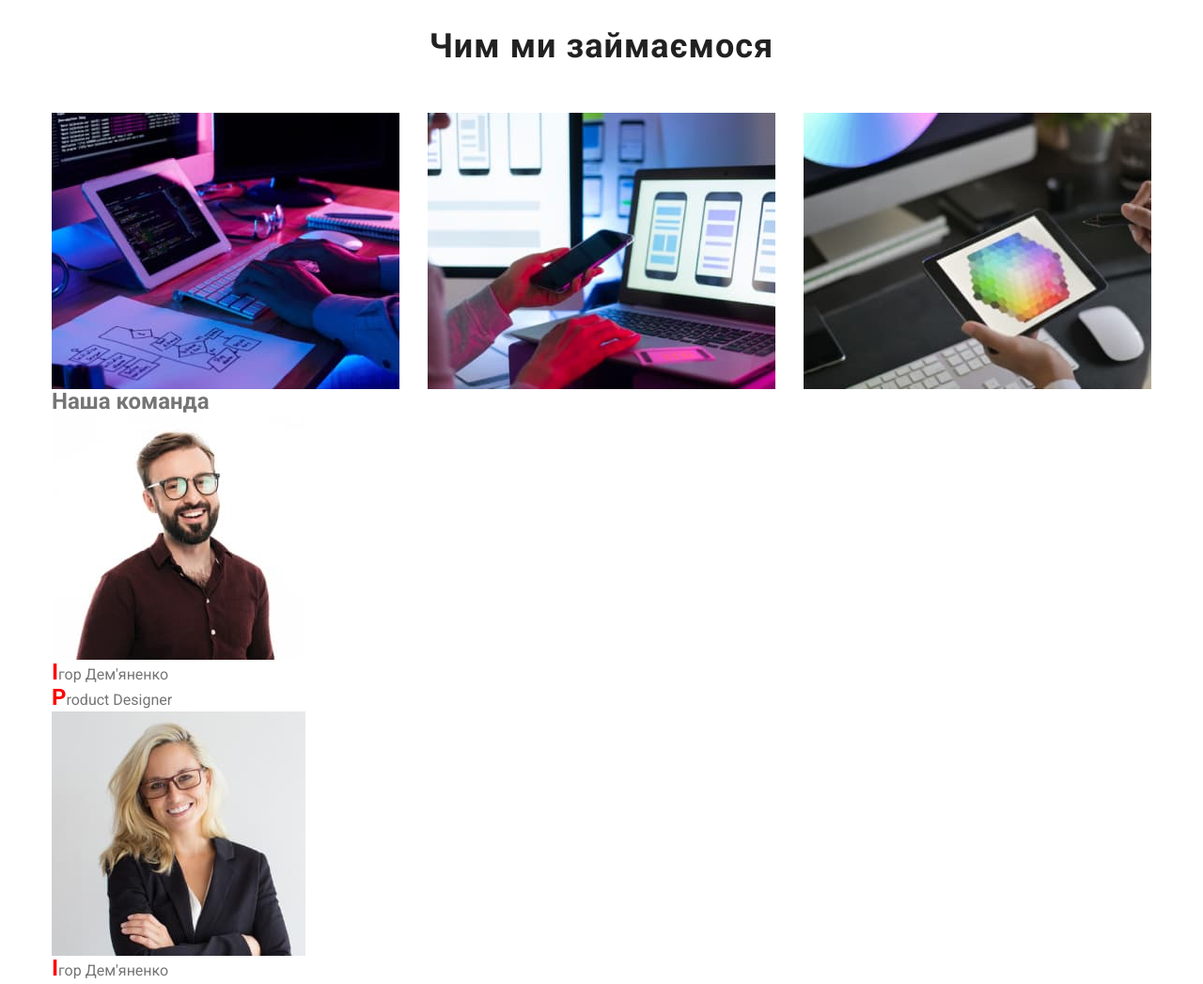
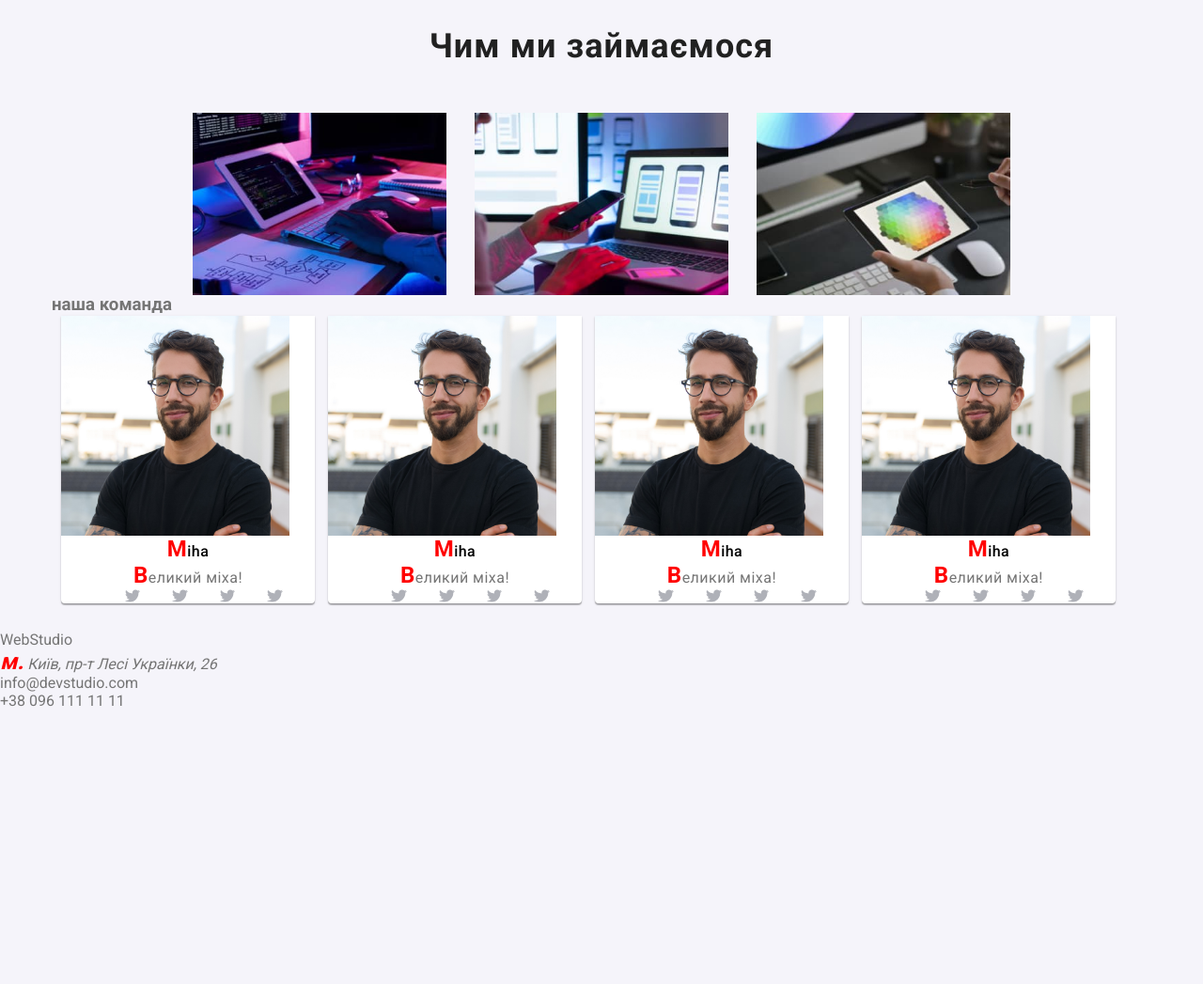
Before and after one commit to Yurka2012/lessons, a plain HTML site: page index.html in a window 1280 px wide. Shown: the part 1080-2127 px from the top of the page at 94% size. After the commit the page ends 1835 px from the top, so only its background shows below. Drawn offline with nearby package versions, Linux system fonts and the light colour scheme; files whose address does not match are found by name.

Commit message:
wdkwefmsvlke

```diff
--- a/index.html
+++ b/index.html
@@ -25,7 +25,9 @@
         <a href="#" class="logo"><span class="logo--web">Web</span>Studio</a>
         <ul class="nav__list">
           <li class="nav__list--item">
-            <a href="./index.html" class="nav-link bottom-line active-link">Студія</a>
+            <a href="./index.html" class="nav-link bottom-line active-link"
+              >Студія</a
+            >
           </li>
           <li class="nav__list--item">
             <a href="./partfolio.html" class="nav-link">Портфоліо</a>
@@ -41,7 +43,9 @@
 
       <ul class="header__contacts">
         <li class="contacts-item">
-          <a href="mailto:info@devstudio.com" class="contact-link">info@devstudio.com</a>
+          <a href="mailto:info@devstudio.com" class="contact-link"
+            >info@devstudio.com</a
+          >
         </li>
         <li class="contacts-item">
           <a href="tel:+380961111111" class="contact-link">+38 096 111 11 11</a>
@@ -58,29 +62,37 @@
         <h2 class="sectionHeading">Конкурентні переваги</h2>
         <ul class="list">
           <li class="list-item antena">
+
             <div class="text-container">
               <h3 class="asda">УВАГА ДО ДЕТАЛЕЙ</h3>
               <p class="text">
-                Ідейні міркування, і навіть початок повсякденної роботи з формування позиції.
+                Ідейні міркування, і навіть початок повсякденної роботи з
+                формування позиції.
               </p>
             </div>
           </li>
           <li class="list-item list-item__active clock">
             <div class="text-container">
               <h3 class="asda">ПУНКТУАЛЬНІСТЬ</h3>
-              <p class="text">Lorem ipsum dolor sit amet consectetur adipisicing elit.</p>
+              <p class="text">
+                Lorem ipsum dolor sit amet consectetur adipisicing elit.
+              </p>
             </div>
           </li>
           <li class="list-item diagram">
             <div class="text-container">
               <h3 class="asda">ПЛАНУВАННЯ</h3>
-              <p class="text">Lorem ipsum dolor sit amet consectetur adipisicing elit.</p>
+              <p class="text">
+                Lorem ipsum dolor sit amet consectetur adipisicing elit.
+              </p>
             </div>
           </li>
           <li class="list-item astronavt">
             <div class="text-container">
               <h3 class="asda">СУЧАСНІ ТЕХНОЛОГІЇ</h3>
-              <p class="text">Lorem ipsum dolor sit amet consectetur adipisicing elit.</p>
+              <p class="text">
+                Lorem ipsum dolor sit amet consectetur adipisicing elit.
+              </p>
             </div>
           </li>
         </ul>
@@ -88,51 +100,126 @@
       <section class="abaut-us container">
         <h2 class="about-us__heading">Чим ми займаємося</h2>
         <div class="img-block">
-          <img class="about-us__img" src="./assets/img/img1-opt.jpg" alt="Картинка" />
-          <img class="about-us__img" src="./assets/img/img2-opt.jpg" alt="Картинка" />
-          <img class="about-us__img" src="./assets/img/img3-opt.jpg" alt="Картинка" />
+          <img
+            class="about-us__img"
+            src="./assets/img/img1-opt.jpg"
+            alt="Картинка"
+          />
+          <img
+            class="about-us__img"
+            src="./assets/img/img2-opt.jpg"
+            alt="Картинка"
+          />
+          <img
+            class="about-us__img"
+            src="./assets/img/img3-opt.jpg"
+            alt="Картинка"
+          />
         </div>
       </section>
 
       <section class="zxzxc container">
-        <h2 id="1">Наша команда</h2>
+        <h3 class="nasha-comanda-p">
+          наша команда
+        </h3>
+            <div class="card">
+              <img src="./img/miha.jpg" alt="" class="miha">
+              <p class="name">Miha</p>
+              <p class="who-is-he">Великий міха!</p>
+              <div class="container-ul">
+                <ul class="twitter-list">
+                <li class="twitter">
+                  <img src="./img/twitter 1.svg" alt="">
+                </li>
+                <li class="twitter">
+                  <img src="./img/twitter 1.svg" alt="">
+                </li>
+                <li class="twitter">
+                  <img src="./img/twitter 1.svg" alt="">
+                </li>
+                <li class="twitter">
+                  <img src="./img/twitter 1.svg" alt="">
+                </li>
+              </ul>
+              </div>
 
-        <ul>
-          <li>
-            <div>
-              <img src="./assets/img/img4-opt.jpg" alt="Працівник" />
-              <p>Ігор Дем'яненко</p>
-              <p>Product Designer</p>
             </div>
-          </li>
-          <li>
-            <div>
-              <img src="./assets/img/img5-opt.jpg" alt="Працівник" />
-              <p>Ігор Дем'яненко</p>
-              <p>Product Designer</p>
+            <div class="card">
+              <img src="./img/miha.jpg" alt="" class="miha">
+              <p class="name">Miha</p>
+              <p class="who-is-he">Великий міха!</p>
+              <div class="container-ul">
+                <ul class="twitter-list">
+                <li class="twitter">
+                  <img src="./img/twitter 1.svg" alt="">
+                </li>
+                <li class="twitter">
+                  <img src="./img/twitter 1.svg" alt="">
+                </li>
+                <li class="twitter">
+                  <img src="./img/twitter 1.svg" alt="">
+                </li>
+                <li class="twitter">
+                  <img src="./img/twitter 1.svg" alt="">
+                </li>
+              </ul>
+              </div>
+
             </div>
-          </li>
-          <li>
-            <div>
-              <img src="./assets/img/img6-opt.jpg" alt="Працівник" />
-              <p>Ігор Дем'яненко</p>
-              <p>Product Designer</p>
+            <div class="card">
+              <img src="./img/miha.jpg" alt="" class="miha">
+              <p class="name">Miha</p>
+              <p class="who-is-he">Великий міха!</p>
+              <div class="container-ul">
+                <ul class="twitter-list">
+                <li class="twitter">
+                  <img src="./img/twitter 1.svg" alt="">
+                </li>
+                <li class="twitter">
+                  <img src="./img/twitter 1.svg" alt="">
+                </li>
+                <li class="twitter">
+                  <img src="./img/twitter 1.svg" alt="">
+                </li>
+                <li class="twitter">
+                  <img src="./img/twitter 1.svg" alt="">
+                </li>
+              </ul>
+              </div>
+
             </div>
-          </li>
-          <li>
-            <div>
-              <img src="./assets/img/img7-opt.jpg" alt="Працівник" />
-              <p>Ігор Дем'яненко</p>
-              <p>Product Designer</p>
+            <div class="card">
+              <img src="./img/miha.jpg" alt="" class="miha">
+              <p class="name">Miha</p>
+                <p class="who-is-he">Великий міха!</p>
+                <div class="container-ul">
+                  <ul class="twitter-list">
+                  <li class="twitter">
+                    <img src="./img/twitter 1.svg" alt="">
+                  </li>
+                  <li class="twitter">
+                    <img src="./img/twitter 1.svg" alt="">
+                  </li>
+                  <li class="twitter">
+                    <img src="./img/twitter 1.svg" alt="">
+                  </li>
+                  <li class="twitter">
+                    <img src="./img/twitter 1.svg" alt="">
+                  </li>
+                </ul>
+                </div>
+
             </div>
           </li>
         </ul>
 
-        <button type="reset">очистити форму</button>
+        <!-- <button type="reset">очистити форму</button>
         <button type="button">очистити форму</button>
         <button type="submit">очистити форму</button>
-      </section>
+      </section>-->
     </main>
+
+    <!-- footer -->
     <footer>
       <a href="#">WebStudio</a>
       <address>
@@ -147,7 +234,8 @@
           <a href="tel:+380961111111">+38 096 111 11 11</a>
         </li>
       </ul>
-
+      </footer>
+<!--
       <div class="parent">
         <div class="red"></div>
         <div class="green"></div>
@@ -161,28 +249,7 @@
             <use href="./symbol-defs.svg#icon-cross"></use>
           </svg>
         </button>
-        <form class="form">
-          <div class="input-container">
-            <label class="form-label">
-              <span class="label-text">Ім’я</span>
-              <input class="form-input" type="text" />
-            </label>
-            <label class="form-label">
-              <span class="label-text">Email</span>
-              <span class="input-wrap">
-                <input class="form-input" type="text" />
-                <svg class="envelop">
-                  <use href="./symbol-defs.svg#icon-envelop"></use>
-                </svg>
-              </span>
-            </label>
-          </div>
-          <button class="modal-button" type="submit">
-            <span class="button__text">Приєднатися до клану</span>
-          </button>
-        </form>
       </div>
-    </div>
-    <!-- <script type="module" src="./index.js"></script> -->
+    </div> -->
   </body>
 </html>
--- /dev/null
+++ b/scss/layout/_our-team.scss
@@ -0,0 +1,67 @@
+.miha {
+    width: 90%;
+    height: 90%;
+  }
+  .card {
+    align-items: center;
+    margin-left: 10px;
+  }
+  .name {
+    color: #000000;
+    text-align: center;
+    font-family: Roboto;
+    font-size: 16px;
+    font-style: normal;
+    font-weight: 500;
+    line-height: normal;
+    letter-spacing: 0.48px;
+  }
+  .who-is-he {
+    color: #757575;
+    text-align: center;
+    font-family: Roboto;
+    font-size: 16px;
+    font-style: normal;
+    font-weight: 400;
+    line-height: normal;
+    letter-spacing: 0.48px;
+  }
+  // ul{
+  //   align-items: center;
+  // }
+  body {
+    background: #f5f4fa;
+  }
+  .card {
+    border-radius: 0px 0px 4px 4px;
+    background: #fff;
+
+    /* material shadow v1 */
+    box-shadow: 0px 2px 1px 0px rgba(0, 0, 0, 0.2),
+      0px 1px 1px 0px rgba(0, 0, 0, 0.14), 0px 1px 3px 0px rgba(0, 0, 0, 0.12);
+
+    margin-bottom: 30px;
+    align-items: center;
+    width: auto;
+
+    @media (min-width: 770px) {
+      width: 354px;
+      display: inline-block;
+    }
+    @media (min-width: 1200px) {
+      width: 270px;
+      // flex-shrink: 0;
+    }
+  }
+.twitter{
+    @include flexible();
+    margin-right: 34px;
+}
+.twitter-list{
+    display: flex;
+    list-style-type: none;
+    padding: 0;
+    // margin: 0 auto;
+    // justify-content: center;
+    margin-left: 25%;
+}
--- /dev/null
+++ b/scss/layout/_what-did-we-do.scss
@@ -0,0 +1,10 @@
+.img-block {
+  @include flexible();
+  width: auto;
+  height: auto;
+}
+.about-us__img {
+  @include flexible();
+  width: 270px;
+  height: 194px;
+}
--- a/scss/style.scss
+++ b/scss/style.scss
@@ -1,6 +1,9 @@
 @import "./layout/header";
+@import './utils/_mixins.scss';
 @import "./utils/reset";
 @import './utils/root';
 @import './layout/base-styles';
 @import './layout/hero';
 @import './layout/about-us';
+@import './layout/what-did-we-do';
+@import './layout/our-team'
--- /dev/null
+++ b/scss/utils/_mixins.scss
@@ -0,0 +1,6 @@
+// functions
+@mixin  flexible(){
+    display: flex;
+    justify-content: center;
+    align-items: center;
+}
```
Also changed, not shown: css/style.css, img/antenna.svg (added), img/miha.jpg (added), img/twitter 1.svg (added).
